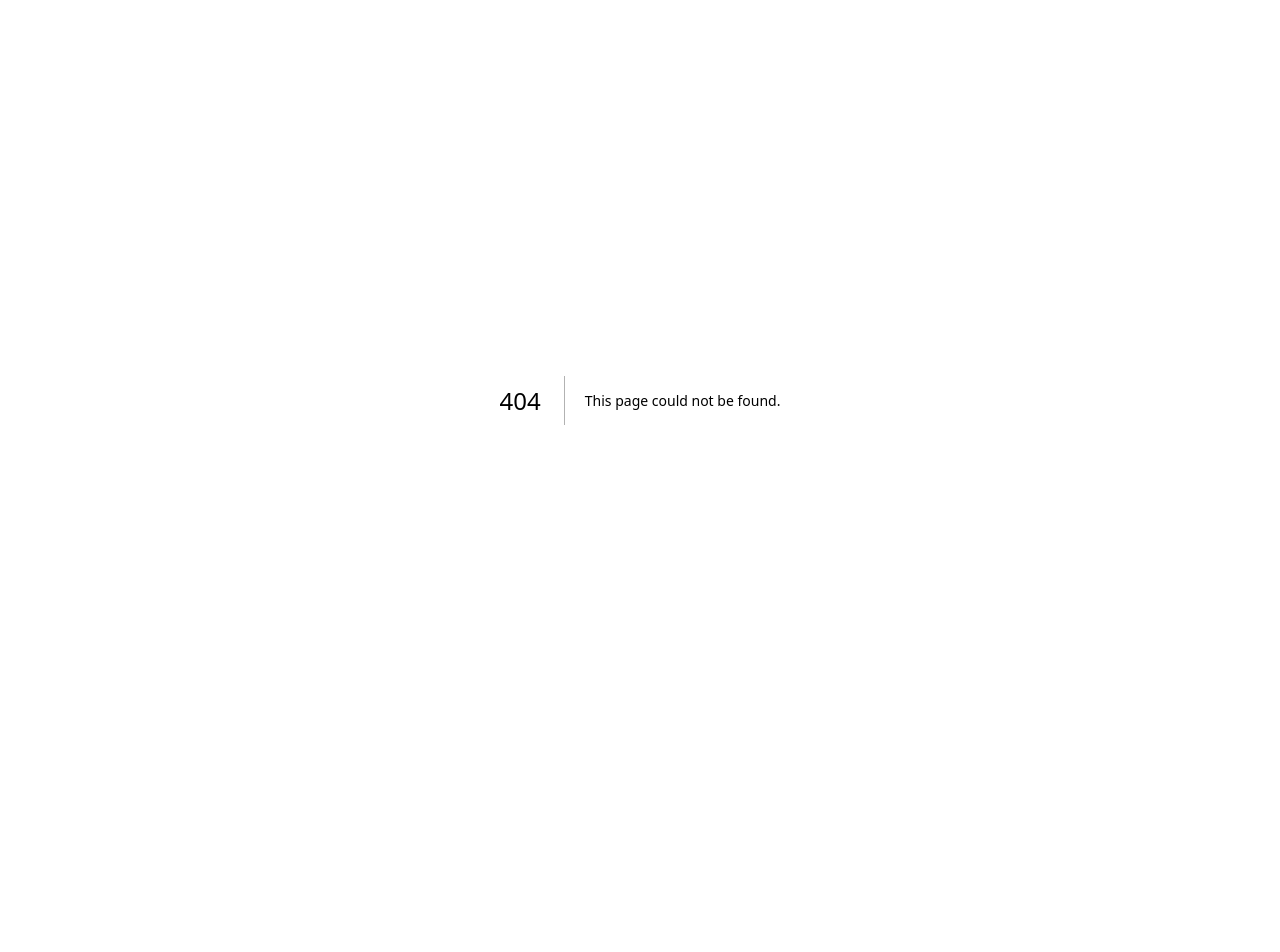
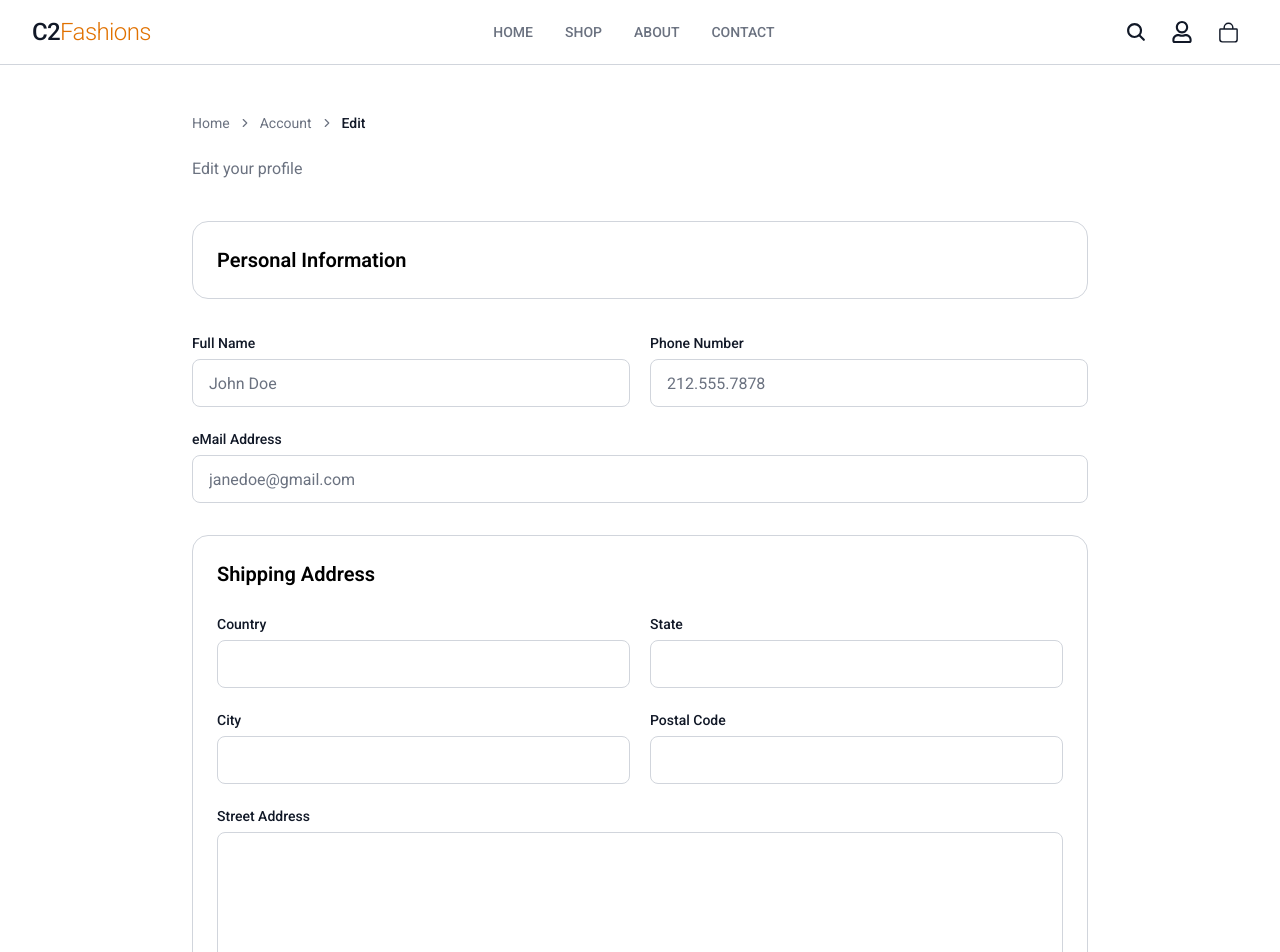
Before and after one commit to creativeloc/nextjs-estore2026, a Next.js app: page /account/edit in a window 1280 px wide. Before the commit this address had no page. Shown: the top 952 px of the page. Before the commit the page ends 800 px from the top, so only its background shows below. Built offline with nearby package versions, Linux system fonts and the light colour scheme.

Commit message:
implemented orders page

```diff
--- /dev/null
+++ b/src/app/(protected)/account/edit/page.tsx
@@ -0,0 +1,64 @@
+import FrontendLayout from "@/components/layouts/FrontendLayout"
+import BreadCrumb from "@/components/ui/BreadCrumb"
+import Button from "@/components/ui/Button"
+import Input from "@/components/ui/Input"
+
+export default function EditProfilePage() {
+  return (
+    <FrontendLayout>
+      <section className="mx-auto max-w-4xl py-12">
+        <BreadCrumb
+          items={[
+            {
+              label: "Home",
+              href: "/"
+            },
+            {
+              label: "Account",
+              href: "/account"
+            },
+            {
+              label: "Edit"
+            }
+          ]}
+        />
+
+        <p className="text-muted-foreground mt-2">Edit your profile</p>
+
+        <form className="mt-10 space-y-8">
+          {/* personal information */}
+          <div className="rounded-2xl border border-border p-6">
+            <h2 className="text-xl font-semibold">Personal Information</h2>
+          </div>
+
+          <div className="mt-6 grid gap-5 md:grid-cols-2">
+            <Input label="Full Name" placeholder="John Doe" />
+            <Input label="Phone Number" placeholder="212.555.7878" />
+            <div className="md:col-span-2">
+              <Input label="eMail Address" placeholder="janedoe@gmail.com" />
+            </div>
+          </div>
+
+          {/* Shipping Address */}
+          <div className="rounded-2xl border border-border p-6">
+            <h2 className="text-xl font-semibold">Shipping Address</h2>
+
+            <div className="mt-6 grid gap-5 md:grid-cols-2">
+              <Input label="Country" />
+              <Input label="State" />
+              <Input label="City" />
+              <Input label="Postal Code" />
+              <div className="md:col-span-2">
+                <Input variant="textarea" label="Street Address" />
+              </div>
+            </div>
+          </div>
+
+          <div className="flex justify-end">
+            <Button>Save Changes</Button>
+          </div>
+        </form>
+      </section>
+    </FrontendLayout>
+  )
+}
--- a/src/app/(protected)/account/page.tsx
+++ b/src/app/(protected)/account/page.tsx
@@ -50,7 +50,9 @@ export default function AccountPage() {
                 <Button leftIcon={<FaUser />}>Edit Profile</Button>
               </Link>
               <Link href="/account/orders">
-                <Button leftIcon={<FiPackage />}>My Orders</Button>
+                <Button variant="outline" leftIcon={<FiPackage />}>
+                  My Orders
+                </Button>
               </Link>
             </div>
           </div>
--- a/src/app/globals.css
+++ b/src/app/globals.css
@@ -11,7 +11,8 @@
   --color-muted-foreground: #6b7280;
 
   /* Borders */
-  --color-border: #e5e7eb;
+  /* --color-border: #e5e7eb; */
+  --color-border: #d1d5dc;
 
   /* Primary */
   --color-primary: #1f2937;
```
